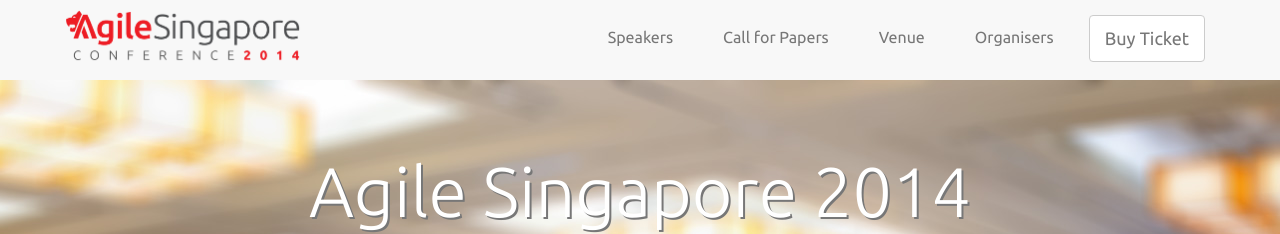
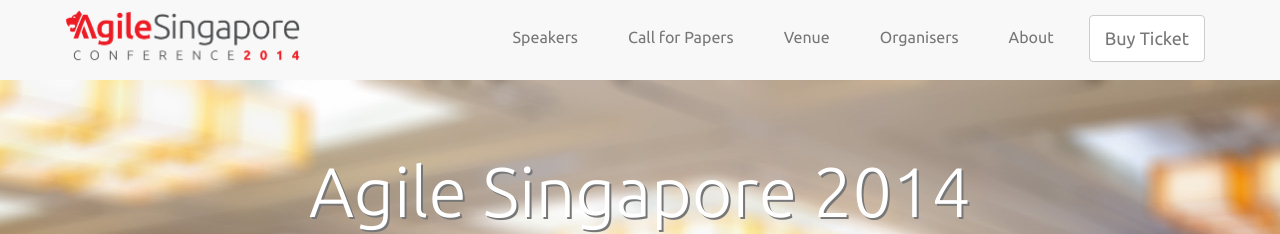
Before and after one commit to agilesingapore/2014, a Jekyll site: the page built from index.md, in a window 1280 px wide. Shown: the top 234 px of the page. Built offline with Jekyll 4.4.1, drawn with Linux system fonts in a browser that asks for light colours; nearby versions of some CDN libraries; Markdown is read by kramdown in place of the engine named in the settings.

Commit message:
Add "About" to nav bar.

```diff
--- a/_layouts/default.html
+++ b/_layouts/default.html
@@ -52,6 +52,7 @@
             <li><a href="papers.html">Call for Papers</a></li>
             <li><a href="venue.html">Venue</a></li>
             <li><a href="organisers.html">Organisers</a></li>
+            <li><a href="about.html">About</a></li>
             <li><a class="btn btn-default" href="http://agilesg2014.gevme.com" target="_blank">Buy Ticket</a></li>
           </ul>
         </div>
```
